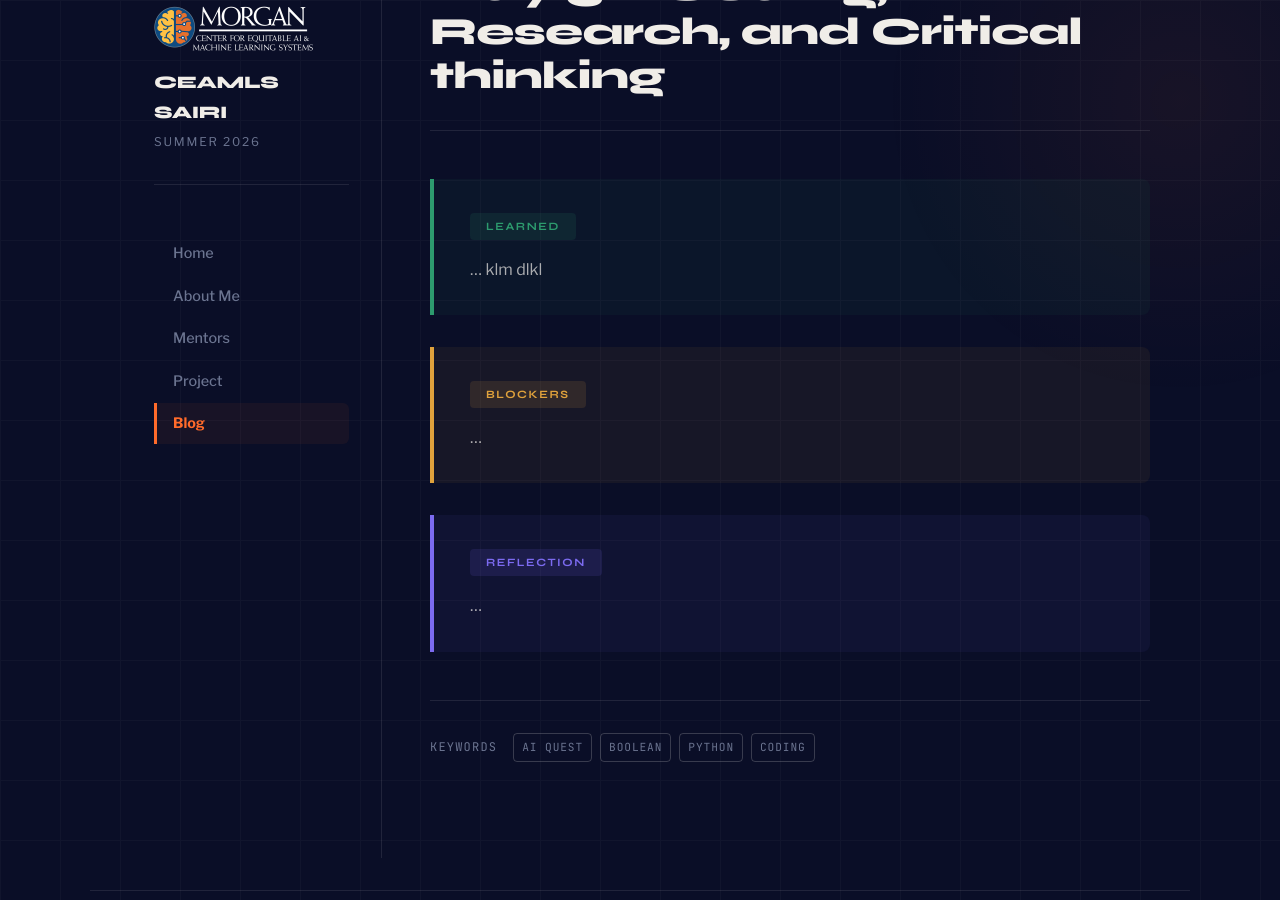
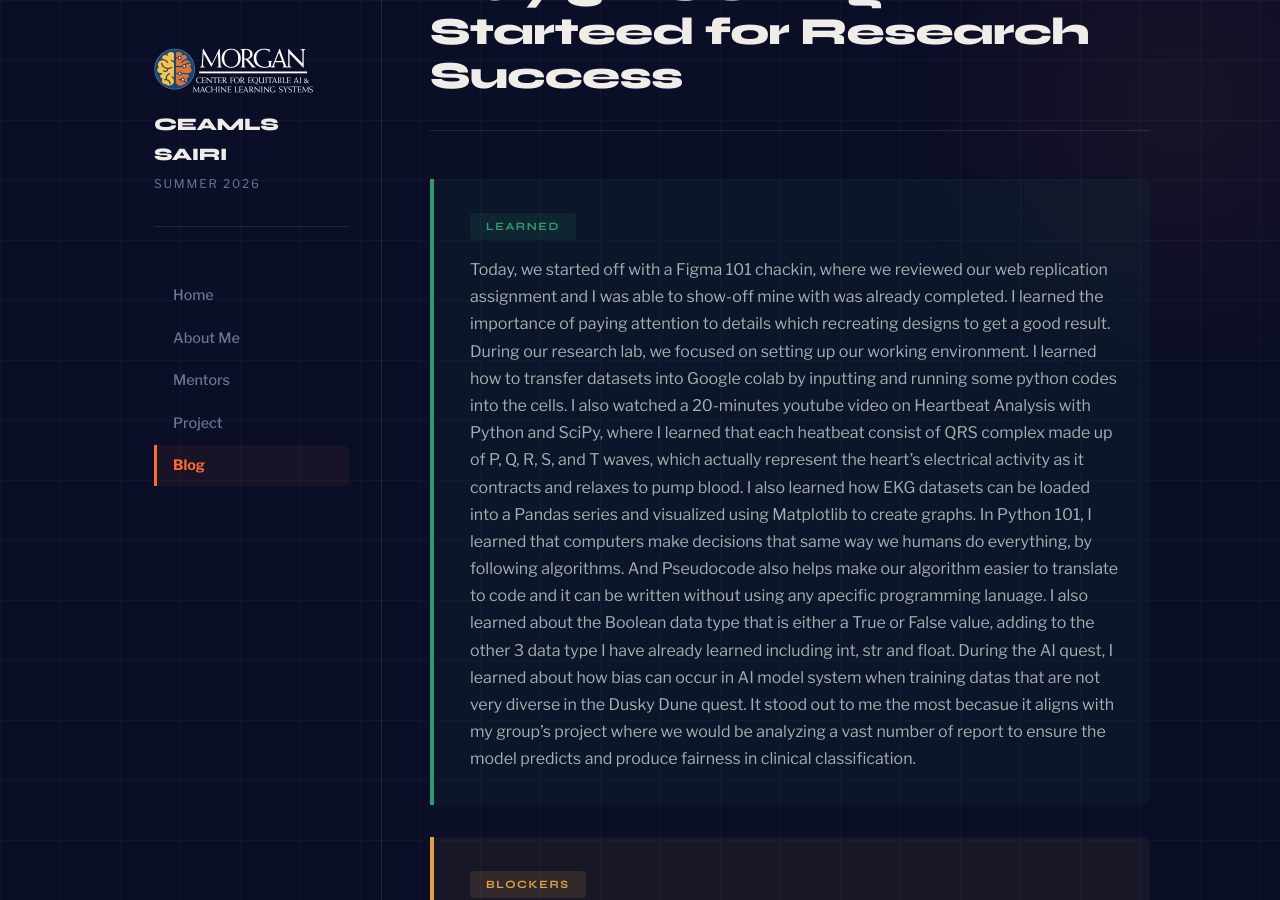
Before and after one commit to stephanieegwuchukwu-ai/stephanieegwuchukwu-aiceamls26.github.io, a Jekyll site: the page built from _posts/2026-06-01-day-5.md, in a window 1280 px wide and 900 px high, scrolled down 246 px. Built offline with Jekyll 4.4.1, drawn with Linux system fonts in a browser that asks for light colours; some of the changed text lies outside the part shown.

Commit message:
Update 2026-06-01-day-5.md

```diff
--- a/_posts/2026-06-01-day-5.md
+++ b/_posts/2026-06-01-day-5.md
@@ -1,16 +1,17 @@
 ---
 layout: post
-title: "Day 5 — Coding, Research, and Critical thinking"
+title: "Day 5 — Getting Starteed for Research Success"
 date: 2026-06-01
 permalink: /day5.html
 tags: ["AI quest", "Boolean", "Python", "Coding"]
 
 what_i_learned: |
- ... klm dlkl
+ Today, we started off with a Figma 101 chackin, where we reviewed our web replication assignment and I was able to show-off mine with was already completed. I learned the importance of paying attention to details which recreating designs to get a good result. During our research lab, we focused on setting up our working environment. I learned how to transfer datasets into Google colab by inputting and running some python codes into the cells. I also watched a 20-minutes youtube video on Heartbeat Analysis with Python and SciPy, where I learned that each heatbeat consist of QRS complex made up of P, Q, R, S, and T waves, which actually represent the heart's electrical activity as it contracts and relaxes to pump blood. I also learned how EKG datasets can be loaded into a Pandas series and visualized using Matplotlib to create graphs.
+ In Python 101, I learned that computers make decisions that same way we humans do everything, by following algorithms. And Pseudocode also helps make our algorithm easier to translate to code and it can be written without using any apecific programming lanuage. I also learned about the Boolean data type that is either a True or False value, adding to the other 3 data type I have already learned including int, str and float. During the AI quest, I learned about how bias can occur in AI model system when training datas that are not very diverse in the Dusky Dune quest. It stood out to me the most becasue it aligns with my group's project where we would be analyzing a vast number of report to ensure the model predicts and produce fairness in clinical classification.
 
 blockers: |
- ...
+ I would just say I need to familize myself more using some of the setups, like the google colab took me a while before I was finally able to access the dataset and run codes in the cell. Nevertheless, I was able to follow along, complete the assigned task, and also ask questions when I needed some assistance.
 
 reflection: |
-  ...
+  Today's session, I totally enjoyed the AI quest activity as it gave me more insight into how i could contribute to the development of useful AI model to help solve real world problems. It also taught me that AI works with numbers, so the models still can't see scan like we humans can, because of this we are essential for making AI useful since we decide how it is trained and used.
 ---
```
